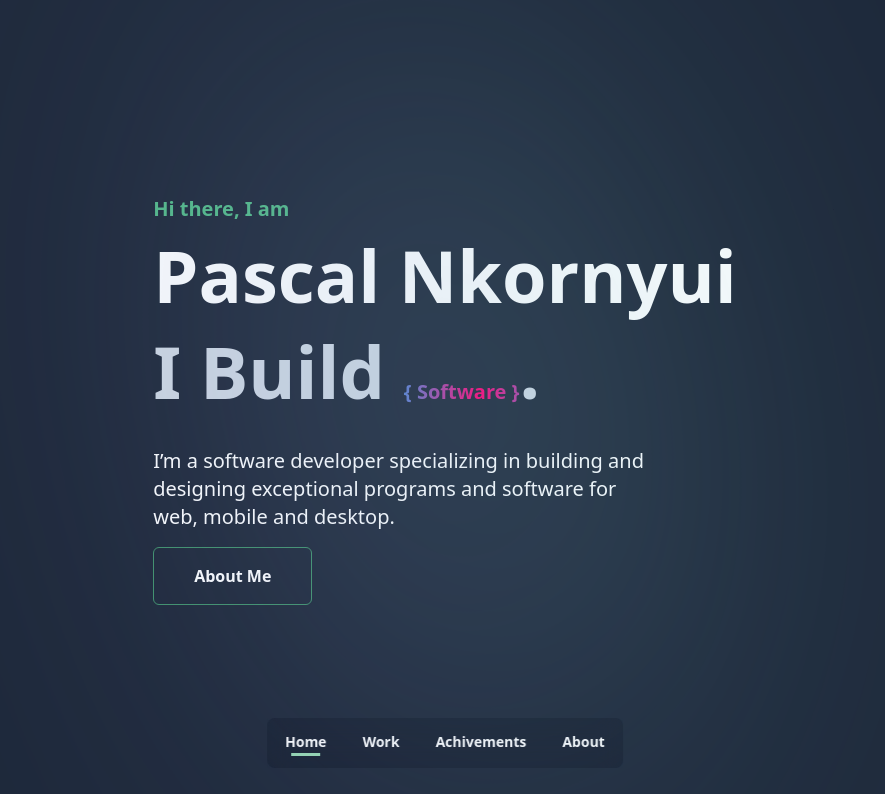
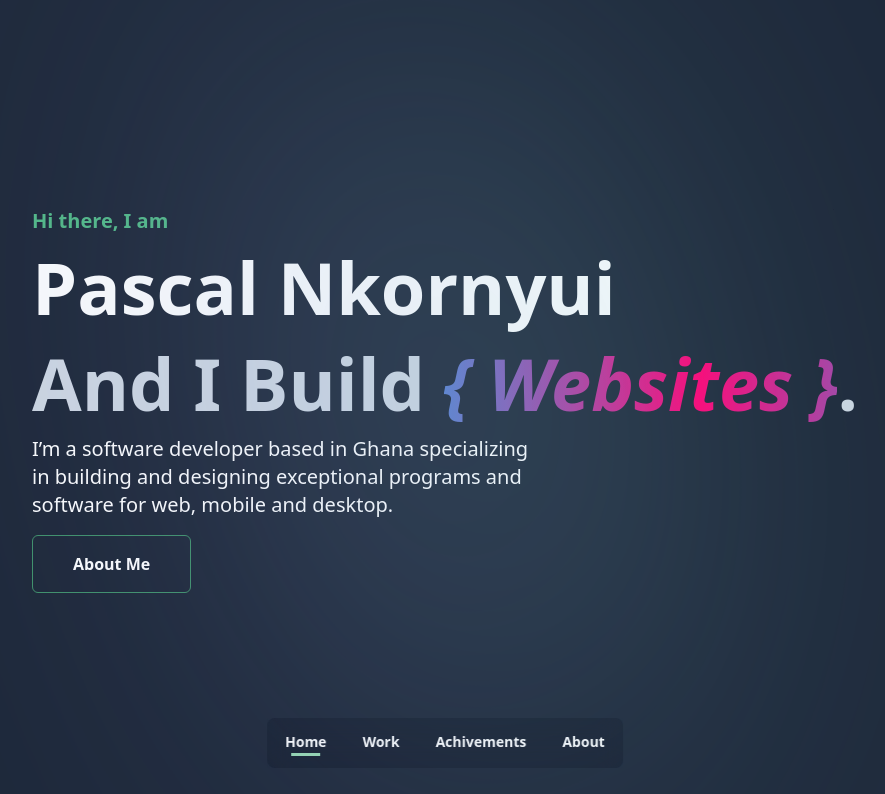
Before and after one commit to pascall-de-creator/My-Portfolio, a Next.js app: page / in a window 1280 px wide. Shown: the top 794 px of the page, without its empty margins (195-1080 px from the left). Built offline with nearby package versions, Linux system fonts and the light colour scheme.

Commit message:
Revert Index.js Changes

```diff
--- a/pages/index.js
+++ b/pages/index.js
@@ -1,17 +1,32 @@
 import Link from "next/link"
+import { useEffect, useState } from "react"
+import { useAnimation, motion } from "framer-motion";
+import { useInView } from "react-intersection-observer";
 
 export default function Home() {
+	const [role, setRole] = useState("Websites");
+
+	useEffect(() => {
+		const roles = ["Software","UI / UX", "Mobile Apps", "Websites"]
+		let roleIndex = 0
+		setInterval(() => {
+			setRole(roles[roleIndex])
+		}, 30000);
+	}, [])
+
 	return (
 		<>
 			<section className="h-full w-full flex container mx-auto items-center justify-center">
 				<div className="flex flex-col justify-center w-max">
 					<span className="mb-4 font-bold">Hi there, I am</span>
-          <h1>Pascal Nkornyui</h1>
-          <h1 className="text-secondary-300 my-6">I Build <span className='gradient-text'>{ "{ Software }" }</span>.</h1>
-          <p className="max-w-lg my-4">
-            I’m a software developer specializing in building and designing exceptional programs and software for web, mobile and desktop.
+					<h1 className="mb-6">Pascal Nkornyui</h1>
+					<h1 className="text-secondary-300 mb-4 max-w-max">
+						And I Build <i className='gradient-text'>{ `{ ${role} }` }</i>.
+					</h1>
+					<p className="max-w-lg mb-4">
+						I’m a software developer based in Ghana specializing in building and designing exceptional programs and software for web, mobile and desktop.
 					</p>
-          <Link class='w-max py-4 px-10 border-[1px] rounded-md font-bold border-primary-500 hover:bg-primary-500/40' href='/about'>About Me</Link>
+					<Link className='w-max py-3 px-8 sm:py-4 sm:px-10 border-[1px] rounded-md font-bold border-primary-500 hover:bg-primary-500/40' href='/about'>About Me</Link>
 				</div>
 			</section>
 		</>
```
Lines whose indentation alone changed are shown as unchanged.
